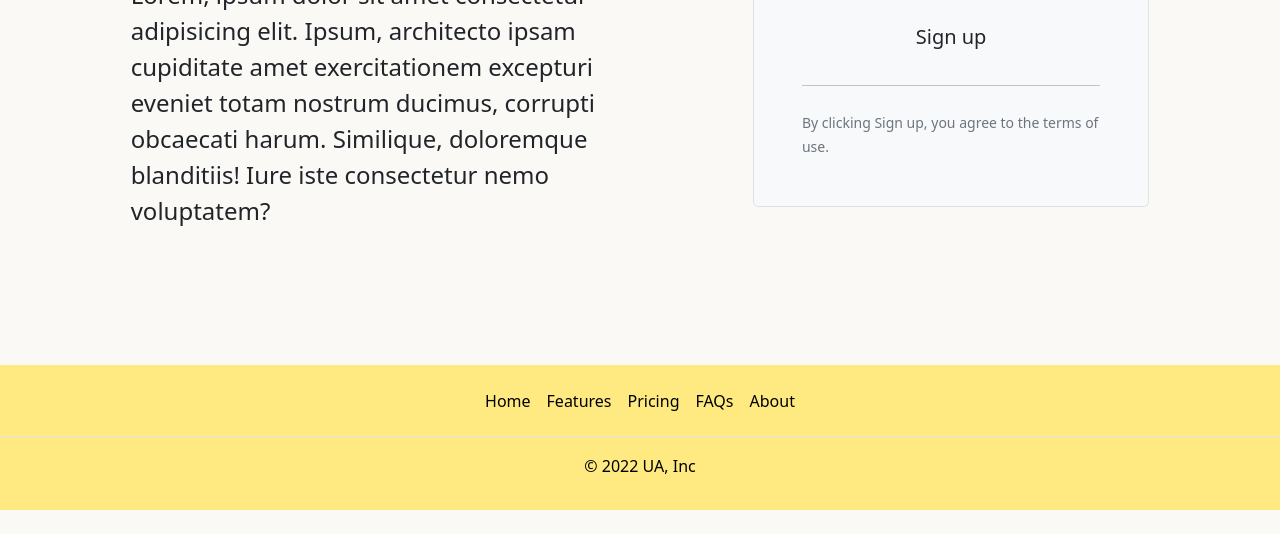
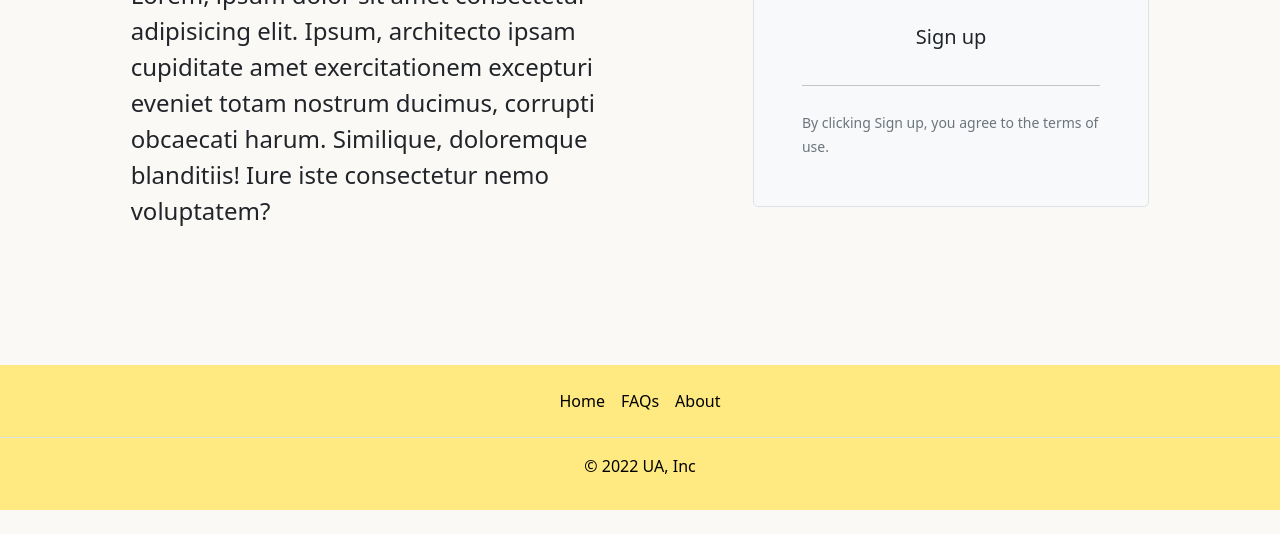
Before and after one commit to bryantran-van/HackTheBreakUA, a plain HTML site: page index.html in a window 1280 px wide. Shown: the part 447-981 px from the top of the page. Drawn offline with nearby package versions, Linux system fonts and the light colour scheme.

Commit message:
Remove pricing and features from footer-nav

```diff
--- a/text/footer.html
+++ b/text/footer.html
@@ -3,8 +3,6 @@
     <footer class="py-3 my-4">
         <ul class="nav justify-content-center border-bottom pb-3 mb-3">
             <li class="nav-item"><a href="#" class="nav-link px-2 text-muted">Home</a></li>
-            <li class="nav-item"><a href="#" class="nav-link px-2 text-muted">Features</a></li>
-            <li class="nav-item"><a href="#" class="nav-link px-2 text-muted">Pricing</a></li>
             <li class="nav-item"><a href="#" class="nav-link px-2 text-muted">FAQs</a></li>
             <li class="nav-item"><a href="#" class="nav-link px-2 text-muted">About</a></li>
         </ul>
```
